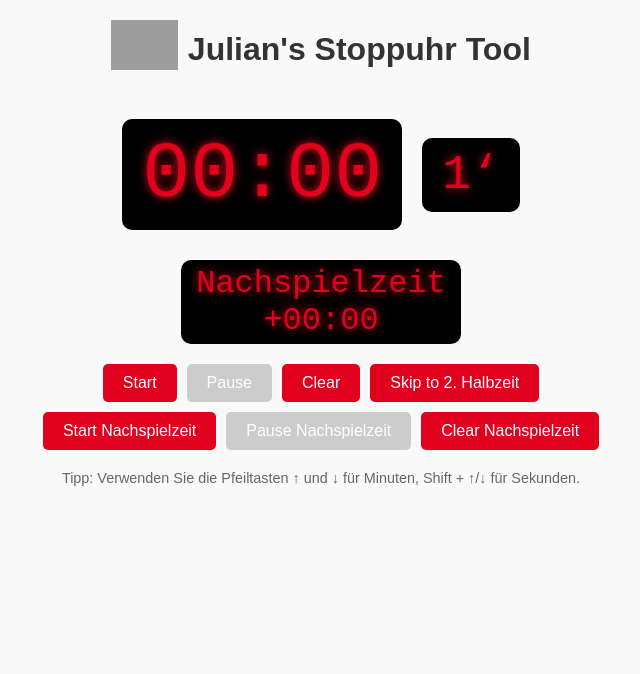
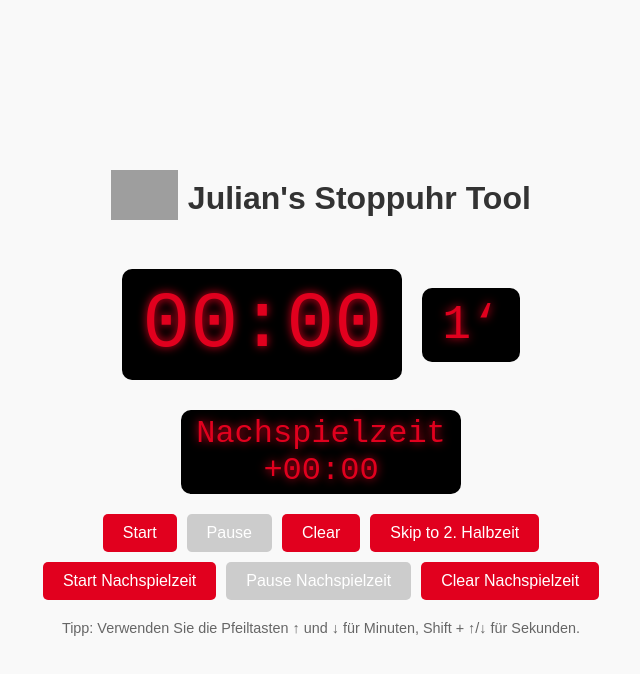
Before and after one commit to yungjulian/stoppuhr-tool, a plain HTML site: page index.html in a window 1280 px wide. Shown: the whole page, without its empty margins (319-959 px from the left). Drawn offline with Linux system fonts and the light colour scheme; grey boxes are pictures that could not be loaded.

Commit message:
Update index.html

```diff
--- a/index.html
+++ b/index.html
@@ -9,11 +9,11 @@
         body {
             margin: 0;
             font-family: Arial, sans-serif;
-            display: flex;
-            flex-direction: column;
-            align-items: center;
-            justify-content: flex-start;
-            height: 100vh;
+            display: flex; /* Aktiviert Flexbox */
+            flex-direction: column; /* Verhindert horizontales Layout */
+            justify-content: center; /* Zentriert vertikal */
+            align-items: center; /* Zentriert horizontal */
+            height: 100vh; /* Volle Höhe des Viewports */
             background-color: #f9f9f9;
             color: #333;
         }
```
